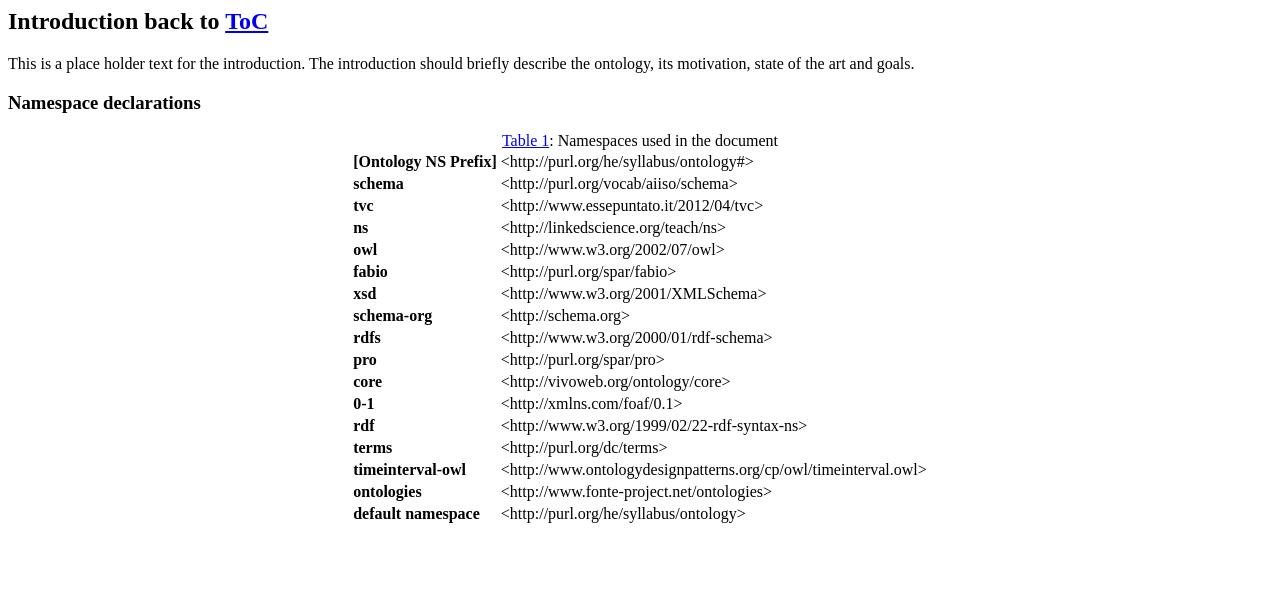
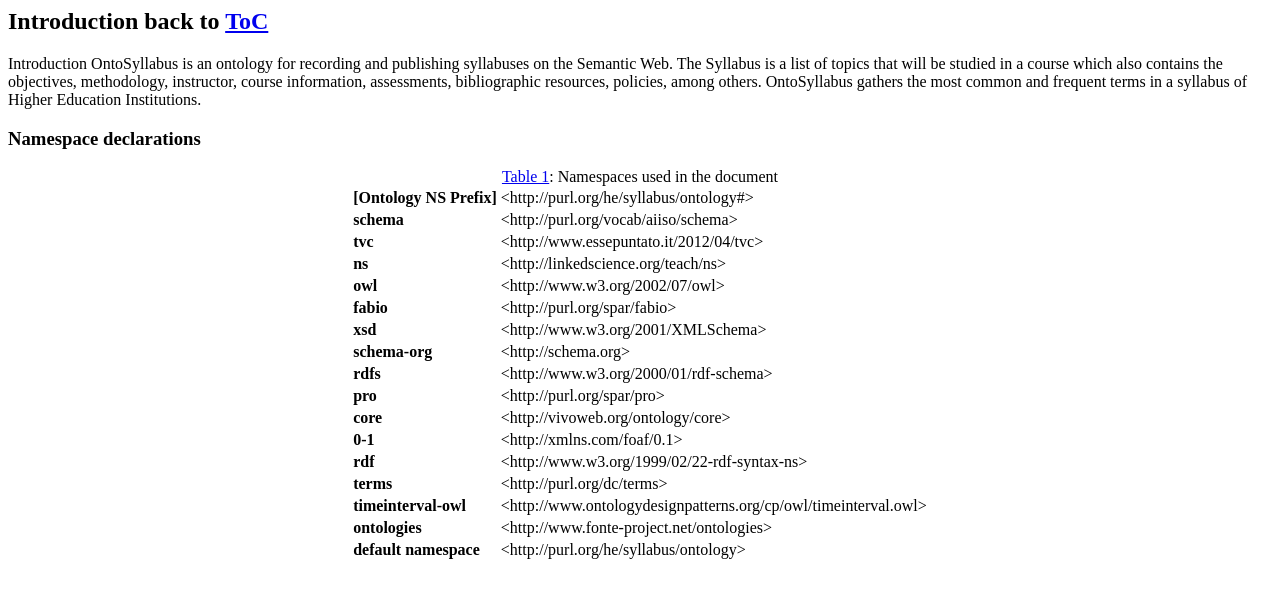
Before and after one commit to jachicaiza/ontologyDoc, a plain HTML site: page sections/introduction-en.html in a window 1280 px wide. Drawn offline with Linux system fonts and the light colour scheme.

Commit message:
Update introduction-en.html

```diff
--- a/sections/introduction-en.html
+++ b/sections/introduction-en.html
@@ -1,6 +1,8 @@
 <html><h2 id="intro" class="list">Introduction <span class="backlink"> back to <a href="#toc">ToC</a></span></h2>
 <span class="markdown">
-This is a place holder text for the introduction. The introduction should briefly describe the ontology, its motivation, state of the art and goals.</span>
+Introduction
+OntoSyllabus is an ontology for recording and publishing syllabuses on the Semantic Web. The Syllabus is a list of topics that will be studied in a course which also contains the objectives, methodology, instructor, course information, assessments, bibliographic resources, policies, among others.
+OntoSyllabus gathers the most common and frequent terms in a syllabus of Higher Education Institutions.</span>
 <div id="namespacedeclarations">
 <h3 id="ns" class="list">Namespace declarations</h3>
 <div id="ns" align="center">
```
